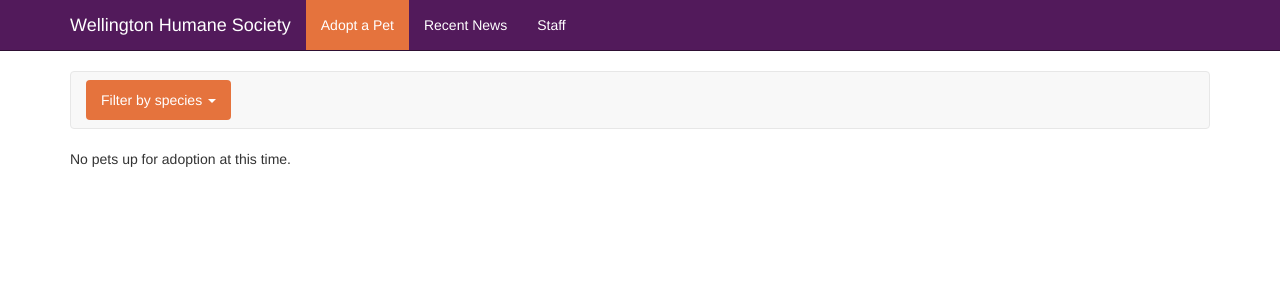
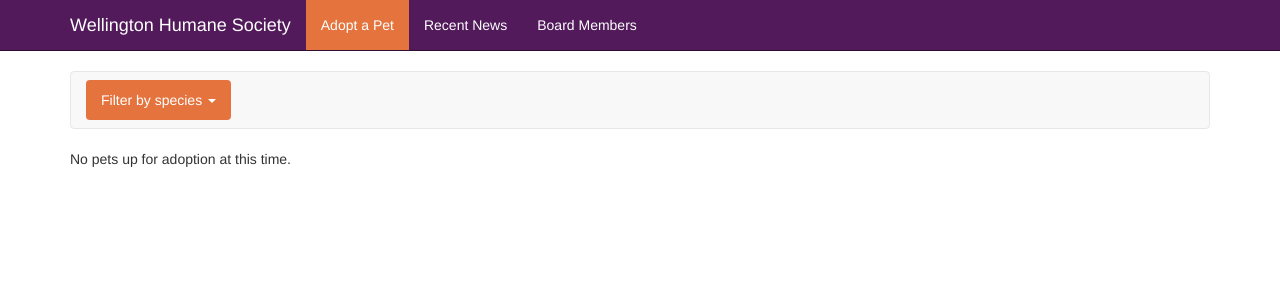
Before and after one commit to erkstyn/WHS, a Django app: page /pets/ in a window 1280 px wide. Shown: the top 300 px of the page. Run offline with Django 3.2, Linux system fonts and the light colour scheme; data that the repository does not hold is empty; parts of the project's set-up code (start-up, migrations or seed data) failed here and were passed over; some libraries are stand-ins or nearby versions.

Commit message:
s/staff/board/g

```diff
--- a/humanesociety/templates/base.html
+++ b/humanesociety/templates/base.html
@@ -35,7 +35,7 @@
                 <ul class="nav navbar-nav">
                     <li {% if request.path|slice:":6" == "/pets/" %}class="active"{% endif %}><a href="/pets/">Adopt a Pet</a></li>
                     <li {% if request.path|slice:":6" == "/news/" %}class="active"{% endif %}><a href="/news/">Recent News</a></li>
-                    <li {% if request.path|slice:":7" == "/staff/" %}class="active"{% endif %}><a href="/staff/">Staff</a></li>
+                    <li {% if request.path|slice:":7" == "/board/" %}class="active"{% endif %}><a href="/board/">Board Members</a></li>
                 </ul>
             </div>
         </div>
--- a/humanesociety/www/urls.py
+++ b/humanesociety/www/urls.py
@@ -11,7 +11,7 @@ def get_recent_candidates():
 
 urlpatterns = patterns(
     'apps.news.views',
-    url(r'^staff/', include('apps.board_members.urls')),
+    url(r'^board/', include('apps.board_members.urls')),
     url(r'^pets/', include('apps.animals.urls')),
     url(r'^news/', include('apps.news.urls')),
     url(r'^$', 'entry_list', {
```
